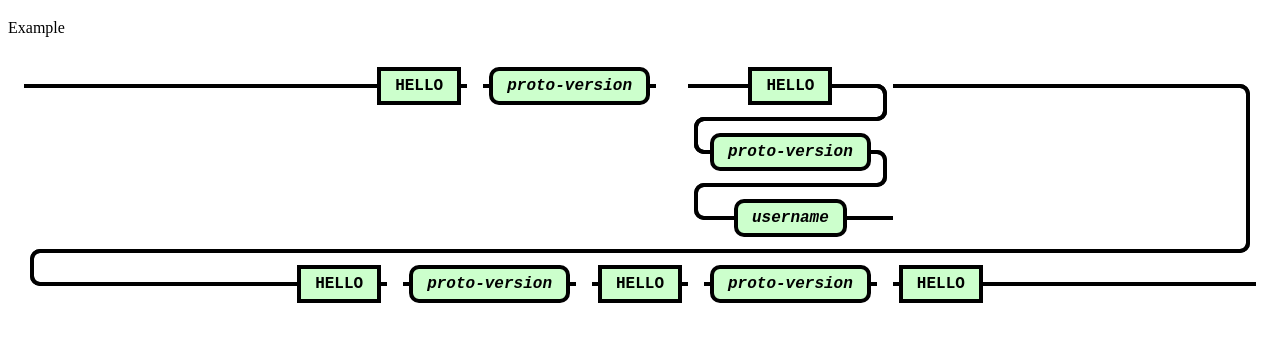
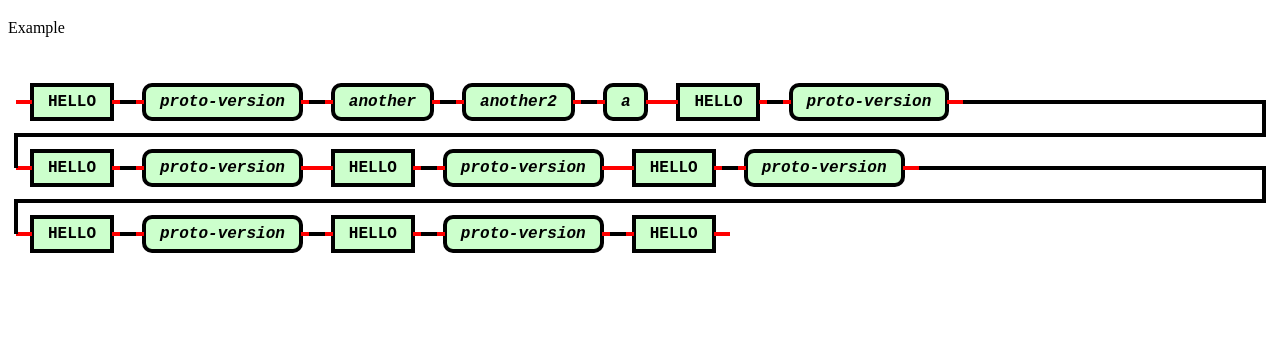
Before and after one commit to itamarhaber/wcsyn, a website: page index.html in a window 1280 px wide. Shown: the part 61-402 px from the top of the page. Drawn offline with Linux system fonts and the light colour scheme.

Commit message:
WIP Co-authored-by: Leibale Eidelman <me@leibale.com>

```diff
--- a/index.html
+++ b/index.html
@@ -10,13 +10,29 @@
   <h1>Railroad diagrams</h1>
   <p>Example</p>
   <rr-diagram>
-    <rr-terminal>HELLO</rr-terminal>
-    <rr-nonterminal>proto-version</rr-nonterminal>
-    <rr-stack>
+    <rr-sequence>
       <rr-terminal>HELLO</rr-terminal>
       <rr-nonterminal>proto-version</rr-nonterminal>
-      <rr-nonterminal>username</rr-nonterminal>
-    </rr-stack>
+      <rr-nonterminal>another</rr-nonterminal>
+      <rr-nonterminal>another2</rr-nonterminal>
+      <rr-nonterminal>a</rr-nonterminal>
+    </rr-sequence>
+    <rr-sequence>
+      <rr-terminal>HELLO</rr-terminal>
+      <rr-nonterminal>proto-version</rr-nonterminal>
+    </rr-sequence>
+    <rr-sequence>
+      <rr-terminal>HELLO</rr-terminal>
+      <rr-nonterminal>proto-version</rr-nonterminal>
+    </rr-sequence>
+    <rr-sequence>
+      <rr-terminal>HELLO</rr-terminal>
+      <rr-nonterminal>proto-version</rr-nonterminal>
+    </rr-sequence>
+    <rr-sequence>
+      <rr-terminal>HELLO</rr-terminal>
+      <rr-nonterminal>proto-version</rr-nonterminal>
+    </rr-sequence>
     <rr-sequence>
       <rr-terminal>HELLO</rr-terminal>
       <rr-nonterminal>proto-version</rr-nonterminal>
--- a/main.js
+++ b/main.js
@@ -8,61 +8,109 @@ class Canvas {
     const ctx = this.el.getContext('2d'); // why is this needed?
   }
 /*
+
+[X,Y] // ltr
+[null, N]
+[left/true, N]
+[right/false, N]
+[X,Y]
 O ---- X  X ---- O
-|                |
+| TL          TR |
 X                X
 
 X                X
-|                |
+| BL          BR |
 O ---- X  X ---- O
-
-X ---- X
-
-X
-|
-X
-
  */
   connectPath(points) {
     if (!(points instanceof Array)) {
       throw new TypeError (`Expecting an array`);
     }
     const ctx = this.el.getContext('2d');
-    const path = new Path2D;
-    let px, py;
+    ctx.save();
+    const path = new Path2D();
+    let px, py, ltr, ttb;
     for (let i = 0; i < points.length; i++) {
       const [x, y] = points[i];
-      if (i !== 0) {
-        const above = y < py, below = y > py, behind = x < px, after = x > px;
+      if (i === 0) {
         path.moveTo(x,y);
-        if (after && above) {
-          path.lineTo(px+AR,y);
-          path.arcTo(px,y,px,y+AR,AR);
-          path.lineTo(px,py);
-        } else if (after && below) {
-          path.lineTo(x,y-AR);
-          path.arcTo(x,py,px,py,AR);
-          path.lineTo(px,py);
-        } else if (behind && above) {
-          path.lineTo(x,y+AR);
-          path.arcTo(x,py,px,py,AR);
-          path.lineTo(px,py);
-        } else if (behind && below) {
-          path.lineTo(px-AR,y);
-          path.arcTo(px,y,px,py,AR);
-          path.lineTo(px,py);
-        } else {
-          path.lineTo(px,py);
-        }
+        ltr = true;
+        ttb = true;
+      } else if (px === x || py === y) {   // Straight line
+        // console.log('V/H',x,y,px,py);
+        path.lineTo(x,y);
+      } else if (x < px && y < py) {
+        console.log('??',x,y,px,py);
+      } else if (x < px && y > py) {
+        console.log('BR',x,y,px,py);
+        path.lineTo(px,py-AR);
+        path.arcTo(px,y,x+AR,y,AR);
+        path.lineTo(x,y);
+      } else if (x > px && y < py) {
+        console.log('??',x,y,px,py);
+      } else if (x > px && y > py) {
+        console.log('TR',x,y,px,py);
+        path.lineTo(x-AR,py);
+        path.arcTo(x,py,x,py+AR,AR);
+        path.lineTo(x,y);
+      } else {  // WTF?
+        console.log('WTF??',x,y,px,py);
       }
       if (i === points.length - 1) {
-
+        path.moveTo(x,y);
       }
       px = x, py = y;
     }
-    ctx.save();
     ctx.stroke(path);
     ctx.restore();
+        // if (py === y) {
+        //   // Straight path
+        //   path.lineTo(px,py);
+        // } else if (py < y) {
+        // //   //   _
+        // //   // _|
+        // //   path.lineTo(px+2*AR,y);
+        // //   path.arcTo(px+AR,y,px+AR,y+AR,AR);
+        // //   path.lineTo(px+AR,py-AR);
+        // //   path.arcTo(px+AR,py,px,py,AR);
+        // console.log('s')
+        // } else if (x < px) {
+        //   // _
+        //   //  |_
+        //   // path.lineTo(px+2*AR,y);
+        //   // path.arcTo(px+AR,y,px+AR,y-AR,AR);
+        //   // path.lineTo(px+AR,py+AR);
+        //   // path.arcTo(px,py+AR,px,py,AR);
+        //   console.log('z')
+        // } else {
+        //   //  _
+        //   //  _|
+        //   // |_
+        //   path.lineTo(x+10,y)
+        //   console.log('Z',x,y,points)
+        // }
+        // const above = y < py, below = y >= py, behind = x < px, after = x >= px;
+        // if (after && above) {
+        //   path.lineTo(px+AR,y);
+        //   path.arcTo(px,y,px,y+AR,AR);
+        //   path.lineTo(px,py);
+        // } else if (after && below) {
+        //   // path.lineTo(x,y-AR);
+        //   // path.arcTo(x,py,px,py,AR);
+        //   // path.lineTo(px,py);
+        // } else if (behind && above) {
+        //   path.lineTo(x,y+AR);
+        //   path.arcTo(x,py,px,py,AR);
+        //   path.lineTo(px,py);
+        // } else if (behind && below) {
+        //   // path.lineTo(px-AR,y);
+        //   // path.arcTo(px,y,px,py,AR);
+        //   // path.lineTo(px,py);
+        // } else {
+        //   // Straight line
+        //   ctx.strokeStyle = 'orange';
+        //   path.lineTo(px,py);
+        // }
   }
 
   roundRect(s) {
@@ -76,6 +124,7 @@ X
     // ];
     // this.connectPath(points);
     const ctx = this.el.getContext('2d', { });
+    ctx.save();
     const path = new Path2D;
     path.moveTo(s.left+AR,s.top);
     path.lineTo(s.right-AR,s.top);
@@ -86,7 +135,6 @@ X
     path.arcTo(s.left,s.bottom,s.left,s.bottom-AR,AR);
     path.lineTo(s.left,s.top+AR);
     path.arcTo(s.left,s.top,s.left+AR,s.top,AR);
-    ctx.save();
     ctx.fill(path);
     ctx.stroke(path);
     ctx.restore();
@@ -110,17 +158,21 @@ class RailroadElement extends HTMLElement {
   }
 
   getRect() {
-    const {
-      x, left, y, top, width, right, height, bottom
-    } = this.getBoundingClientRect();
+    const { x, left, y, top, width, right, height, bottom } = this.getBoundingClientRect();
+    const cg = fromPx(this.style.columnGap || window.getComputedStyle(this).columnGap);
+    const rg = fromPx(this.style.rowGap || window.getComputedStyle(this).rowGap);
+    const ml = fromPx(this.style.marginLeft || window.getComputedStyle(this).marginLeft);
+    const mr = fromPx(this.style.marginRight || window.getComputedStyle(this).marginRight);
+    const pl = fromPx(this.style.paddingLeft || window.getComputedStyle(this).paddingLeft);
+    const pr = fromPx(this.style.paddingRight || window.getComputedStyle(this).paddingRight);
     const hh = Math.round(height/2);
     const hw = Math.round(width/2);
-    const hcg = Math.round(fromPx(this.style.columnGap || window.getComputedStyle(this).columnGap)/2);
-    const hrg = Math.round(fromPx(this.style.rowGap || window.getComputedStyle(this).rowGap)/2);
-    const hml = Math.round(fromPx(this.style.marginLeft || window.getComputedStyle(this).marginLeft)/2);
-    const hmr = Math.round(fromPx(this.style.marginRight || window.getComputedStyle(this).marginRight)/2);
-    const hpl = Math.round(fromPx(this.style.paddingLeft || window.getComputedStyle(this).paddingLeft)/2);
-    const hpr = Math.round(fromPx(this.style.paddingRight || window.getComputedStyle(this).paddingRight)/2);
+    const hcg = Math.round(cg/2);
+    const hrg = Math.round(rg/2);
+    const hml = Math.round(ml/2);
+    const hmr = Math.round(mr/2);
+    const hpl = Math.round(pl/2);
+    const hpr = Math.round(pr/2);
 
     return {
       x: Math.round(x),
@@ -133,6 +185,7 @@ class RailroadElement extends HTMLElement {
       bottom: Math.round(bottom),
       y1: Math.round(y) + hh,
       y2: Math.round(y) + hh,
+      cg, rg, ml, mr, pl, pr,
       hw, hh, hcg, hrg, hml, hmr, hpl, hpr,
     }
   }
@@ -143,19 +196,25 @@ class RailroadElement extends HTMLElement {
   }
 
   drawHandles(canvas,left=true, right=true) {
+    // Every element has handles.
+    // Handles are drawn in the margins, and are therefore added to the rect.
     const ctx = canvas.el.getContext('2d');
+    const path = new Path2D;
     ctx.save();
+    ctx.strokeStyle = 'red';
     if (left) {
-      const l = this instanceof RailroadContainer ? this.rect.hcg : this.rect.hpl;
-      ctx.moveTo(this.rect.left, this.rect.y1);
-      ctx.lineTo(this.rect.left-l, this.rect.y1);
+      const l = this instanceof RailroadContainer ? this.rect.hcg : this.rect.ml;
+      path.moveTo(this.rect.left, this.rect.y1);
+      path.lineTo(this.rect.left-l, this.rect.y1);
+      this.rect.left -= l;
     }
     if (right) {
-      const r = this instanceof RailroadContainer ? this.rect.hcg : this.rect.hpr;
-      ctx.moveTo(this.rect.right, this.rect.y2);
-      ctx.lineTo(this.rect.right+r, this.rect.y2);
+      const r = this instanceof RailroadContainer ? this.rect.hcg : this.rect.mr;
+      path.moveTo(this.rect.right, this.rect.y2);
+      path.lineTo(this.rect.right+r, this.rect.y2);
+      this.rect.right += r;
     }
-    ctx.stroke();
+    ctx.stroke(path);
     ctx.restore();
   }
 }
@@ -167,6 +226,8 @@ class RailroadTerminus extends RailroadElement {
   draw(canvas) {
     const rect = super.draw();
     const ctx = canvas.el.getContext('2d');
+    ctx.save();
+    ctx.strokeStyle = 'blue';
     const path = new Path2D;
     const mx = rect.x + Math.round(rect.width / 2);
     const my = rect.y + Math.round(rect.height / 2);
@@ -176,9 +237,9 @@ class RailroadTerminus extends RailroadElement {
     path.lineTo(mx,rect.bottom)
     path.moveTo(rect.left,my);
     path.lineTo(rect.right,my);
-    ctx.save();
     ctx.stroke(path);
     ctx.restore();
+    this.drawHandles(canvas);
     return rect;
   }
 }
@@ -197,10 +258,12 @@ class RailroadTerminal extends RailroadElement {
     const rect = super.draw();
     const ctx = canvas.el.getContext('2d');
     ctx.save();
-    ctx.rect(rect.left,rect.top,rect.width,rect.height);
-    ctx.fill();
-    ctx.stroke();
+    const path = new Path2D;
+    path.rect(rect.left,rect.top,rect.width,rect.height);
+    ctx.fill(path);
+    ctx.stroke(path);
     ctx.restore();
+    this.drawHandles(canvas);
     return rect;
   }
 }
@@ -212,6 +275,7 @@ class RailroadNonTerminal extends RailroadElement {
   draw(canvas) {
     const rect = super.draw();
     canvas.roundRect(rect);
+    this.drawHandles(canvas);
     return rect;
   }
 }
@@ -240,6 +304,7 @@ class RailroadContainer extends RailroadElement {
   }
 
   draw(canvas) {
+    // Draws children and sets default y1/y2.
     console.debug('drawing container');
     const first = this.prePseudoEls;
     const last = this.children.length - this.postPseudoEls - 1;
@@ -258,9 +323,6 @@ class RailroadContainer extends RailroadElement {
       if (i === last) {
         me.y2 = rect.y2;
       }
-      if (!(child instanceof RailroadContainer)) {
-        child.drawHandles(canvas);
-      }
     }
     ctx.stroke();
     ctx.restore();
@@ -273,57 +335,97 @@ class RailroadSequence extends RailroadContainer {
     super();
   }
   draw(canvas) {
+    // Always LTR for now
     const first = this.prePseudoEls;
     const last = this.children.length - this.postPseudoEls - 1;
     const me = super.draw(canvas);
-    const ctx = canvas.el.getContext('2d');
-    ctx.save()
-    const path = new Path2D;
-    let py = 0, px = 0, pb = 0, pc = false;
+    let px, py, pb;
     for (let i = first; i <= last; i++) {
       const child = this.children[i];
+      const rect = child.rect;
+      let points = [];
       if (i === first) {
-        path.moveTo(me.left,child.rect.y1);
-        path.lineTo(child.rect.x,child.rect.y1);
+        // Connect first child to container y1
+        px = rect.right, py = rect.y2, pb = rect.bottom;
+      }
+      if (i !== first) {
+        points.push([px,py]);
+        if (py === rect.y1) {
+          // Straight line
+          points.push([rect.left,rect.y1]);
+        } else {
+          if (py < rect.y1) {
+            // Go down a line
+            console.log(this,child)
+            points.push([me.right-me.hpr, py]);
+            points.push([me.right-me.hpr, pb+me.hrg]);
+            points.push([me.left+me.hpl, pb+me.hrg]);
+            points.push([me.left+me.hpl, rect.y1]);
+
+            // points.push([me.right-me.hpr, pb]);
+            // points.push([me.left+me.hw,pb+me.hrg]);
+            // points.push([me.left+me.hpl,rect.top]);
+            // points.push([rect.x,rect.y1]);
+            // points.push([rect.left,rect.y1]);
+          } else {
+            console.log('WFT:',this,child)
+          }
+        }
+        // if (py !== rect.y1) {
+        //   if (py < rect.y1) { // Left, up, right, up, left
+        //     points.push([me.left+me.hpl,rect.top]);
+        //     points.push([me.left+me.hw,pb+me.hrg]);
+        //     points.push([me.right-me.hpr,pb]);
+        //     points.push([px,py]);
+        //   } else {
+
+        //   }
+        // } else {
+        //   // Gap between horizontal elements
+        //   points.push([px,py]);
+        // }
+        canvas.connectPath(points);
+        points = [];
       }
       if (i === last) {
-        path.moveTo(child.rect.right,child.rect.y2);
-        path.lineTo(me.right,child.rect.y2);
+        // Connect last child to container's y2
+        points = [];
       }
-      if (px >= child.rect.x && py < child.rect.y1) {
-        // Draw line wrap path
-        let x = me.right-me.hpr, y = pb+me.hrg;
-        path.moveTo(px,py);
-        path.arcTo(x,py,x,pb,AR); // Right, down
-        path.lineTo(x,y-AR);
-        path.arcTo(x,y,px+me.hpl,y,AR);
-        x = me.left+me.hpl*2;
-        path.lineTo(x,y);
-        x -= me.hpl;
-        path.arcTo(x,y,x,child.rect.y1,AR);
-        y = child.rect.y1;
-        path.lineTo(x,y-AR);
-        path.arcTo(x,y,child.rect.x,y,AR);
-        path.lineTo(child.rect.x,y);
-        ctx.save();
-        ctx.stroke(path);
-        ctx.restore();
-        px = 0;
-        py = child.rect.y2;
-        pb = child.rect.bottom;
-      } else if (i !== first && !pc) {
-        // Mind the gap
-        // path.moveTo(px,py);
-        // path.lineTo(child.rect.x,py);
-      }
-      px = child.rect.right;
-      py = child.rect.y2;
-      pb = Math.max(pb, child.rect.bottom);
-      pc = child instanceof RailroadContainer;
+      px = rect.right, py = rect.y2, pb = Math.max(pb,rect.bottom);
+
+      // if (px >= rect.x && py < rect.y1) {
+      //   // Draw line wrap path
+      //   let x = me.right-me.hpr, y = pb+me.hrg;
+      //   path.moveTo(px,py);
+      //   path.arcTo(x,py,x,pb,AR); // Right, down
+      //   path.lineTo(x,y-AR);
+      //   path.arcTo(x,y,px+me.hpl,y,AR);
+      //   x = me.left+me.hpl*2;
+      //   path.lineTo(x,y);
+      //   x -= me.hpl;
+      //   path.arcTo(x,y,x,rect.y1,AR);
+      //   y = rect.y1;
+      //   path.lineTo(x,y-AR);
+      //   path.arcTo(x,y,rect.x,y,AR);
+      //   path.lineTo(rect.x,y);
+      //   ctx.save();
+      //   ctx.stroke(path);
+      //   ctx.restore();
+      //   px = 0;
+      //   py = rect.y2;
+      //   pb = rect.bottom;
+      // } else if (i !== first && !pc) {
+      //   // Mind the gap
+      //   // path.moveTo(px,py);
+      //   // path.lineTo(rect.x,py);
+      // }
+      // px = rect.right;
+      // py = rect.y2;
+      // pb = Math.max(pb, rect.bottom);
+      // pc = child instanceof RailroadContainer;
     }
     this.rect.y2 = me.y2 = me.y1;
-    ctx.stroke(path);
-    ctx.restore();
+    this.drawHandles(canvas);
     return me;
   }
 }
--- a/style.css
+++ b/style.css
@@ -6,17 +6,19 @@
   --diagram-stroke-color: red;
 }
 
+rr-diagram, rr-sequence {
+  --gap-block: 2rem;
+  --gap-inline: 1rem;
+
+  display: flex;
+  flex-wrap: wrap;
+  gap: var(--gap-block) var(--gap-inline);
+}
+
 rr-diagram {
-  display: flex;
-  /* grid-template-columns: min-content 1fr min-content; */
-  flex-flow: row wrap;
-  justify-content: center;
   position: relative;
-  column-gap: 1rem;
-  row-gap: 2rem;
-  padding: 1rem;
-  margin: 0 1rem;
-  background: var(--diagram-background);
+  padding: var(--gap-block) var(--gap-inline);
+  background-color: var(--diagram-background);
 }
 
 rr-diagram > canvas {
@@ -31,20 +33,16 @@ rr-terminus {
 }
 
 rr-sequence {
-  display: flex;
-  flex-flow: row wrap;
-  gap: 1rem;
-  margin: 0 1rem;
-  justify-content: center;
+  /* margin-inline: 1rem; */
 }
 
-rr-stack {
+/* rr-stack {
   display: grid;
   gap: 2rem;
   margin: 0 1rem;
   justify-items: center;
   padding: 0 1rem;
-}
+} */
 
 rr-group {
   border-width: var(--diagram-stroke-width);
```
